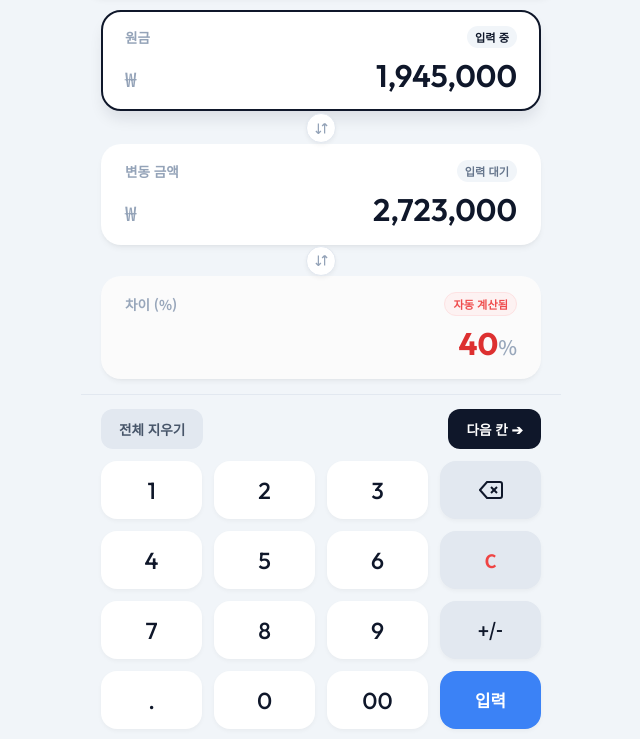
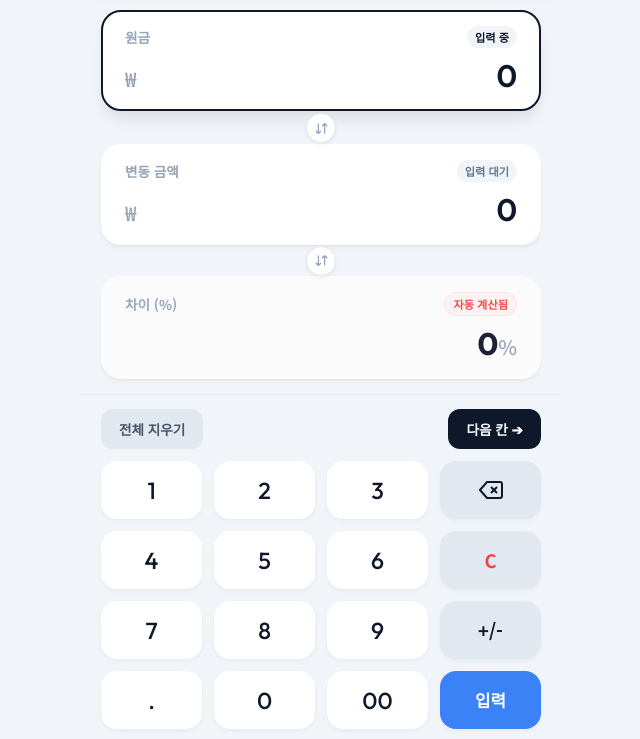
Before and after one commit to monguri2015/fin-calc, a plain HTML site: page index.html in a window 1280 px wide. Shown: the part 61-800 px from the top of the page, without its empty margins (319-959 px from the left). Drawn offline with Linux system fonts and the light colour scheme.

Commit message:
Add files via upload

```diff
--- a/app.js
+++ b/app.js
@@ -35,9 +35,9 @@ const keypadContainer = document.querySelector('.keypad-grid');
 // 애플리케이션 상태 (State)
 // 기본 데이터: 원금=1,945,000, 변동금액=2,723,000, 수익률=40
 let rawValues = {
-  principal: '1945000',
-  target: '2723000',
-  rate: '40'
+  principal: '0',
+  target: '0',
+  rate: '0'
 };
 
 // 입력 순서 이력 관리 (최근 수정된 2개 필드가 입력값(Input)이 되고, 나머지 하나가 결과값(Output)이 됨)
--- a/index.html
+++ b/index.html
@@ -55,7 +55,7 @@
         </div>
         <div class="card-content">
           <span class="currency-symbol">₩</span>
-          <input type="text" id="input-principal" class="val-input" readonly placeholder="0" value="1,945,000">
+          <input type="text" id="input-principal" class="val-input" readonly placeholder="0" value="0">
         </div>
       </div>
 
@@ -74,7 +74,7 @@
         </div>
         <div class="card-content">
           <span class="currency-symbol">₩</span>
-          <input type="text" id="input-target" class="val-input" readonly placeholder="0" value="2,723,000">
+          <input type="text" id="input-target" class="val-input" readonly placeholder="0" value="0">
         </div>
       </div>
 
@@ -92,7 +92,7 @@
           <span class="status-badge" id="badge-rate">자동 계산됨</span>
         </div>
         <div class="card-content rate-content">
-          <input type="text" id="input-rate" class="val-input highlight-val" readonly placeholder="0" value="40">
+          <input type="text" id="input-rate" class="val-input highlight-val" readonly placeholder="0" value="0">
           <span class="percent-symbol">%</span>
         </div>
       </div>
```
